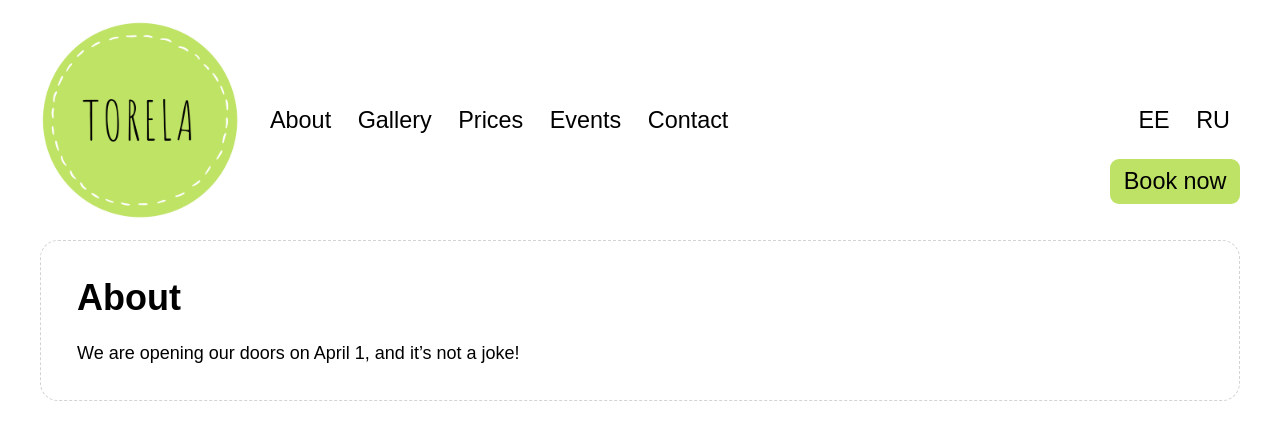
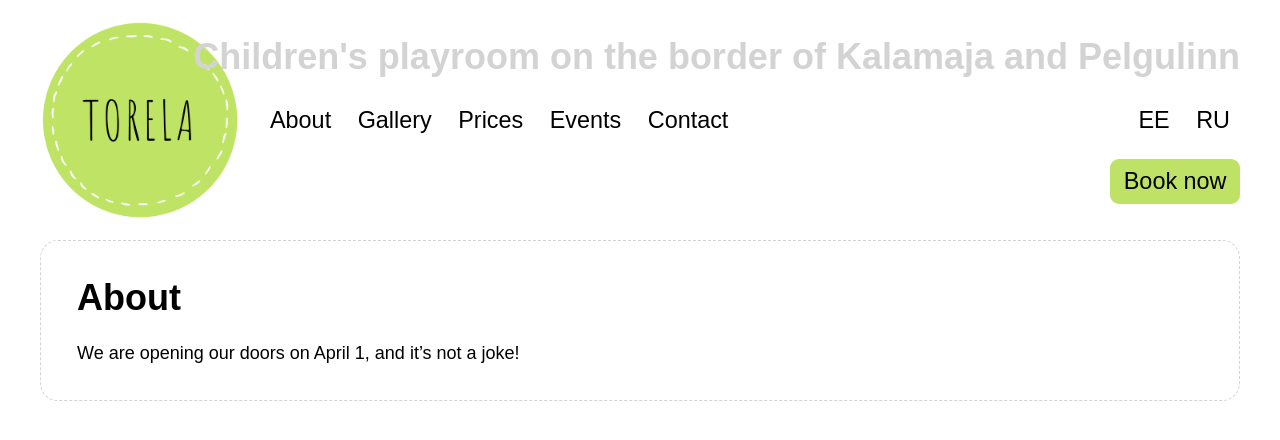
Before and after one commit to mypsik/torela, a Jekyll site: the page built from en/index.md, in a window 1280 px wide. Shown: the top 440 px of the page. Built offline with Jekyll 4.4.1, drawn with Linux system fonts in a browser that asks for light colours; a script that is not in the unit is left out.

Commit message:
add tagline

```diff
--- a/_layouts/default.html
+++ b/_layouts/default.html
@@ -16,6 +16,7 @@
     <img src="/img/logo.png" class="logo" alt="Torela logo">
 
     {%if page.lang == 'et'%}
+    <div class="tagline">Laste mängutuba <a href="/kontakt/">kalamaja ja pelgulinna vahel</a></div>
     <nav>
       <a href="/">Tutvustus</a>
       <a href="/galerii/">Galerii</a>
@@ -32,6 +33,7 @@
     {%endif%}
 
     {%if page.lang == 'en'%}
+    <div class="tagline">Children's playroom on the <a href="/en/contact/">border of Kalamaja and Pelgulinn</a></div>
     <nav>
       <a href="/en/">About</a>
       <a href="/en/gallery/">Gallery</a>
@@ -48,6 +50,7 @@
     {%endif%}
 
     {%if page.lang == 'ru'%}
+    <div class="tagline">Игровая комната на <a href="/ru/contact/">границе Каламая и Пельгулинна</a></div>
     <nav>
       <a href="/ru/">О нас</a>
       <a href="/ru/gallery/">Галерея</a>
--- a/styles/torela.css
+++ b/styles/torela.css
@@ -18,12 +18,30 @@ a:hover {
   color: #849f4b;
 }
 
+header {
+  position: relative;
+}
+
 .logo {
   padding: 20px;
   margin-left: -20px;
   width: 200px;
   height: 200px;
   float: left;
+}
+
+.tagline {
+  position: absolute;
+  top: 2rem;
+  width: 100%;
+  text-align: right;
+  color: lightgray;
+  font-weight: bold;
+  font-size: 2rem;
+}
+
+.tagline a {
+  color: inherit;
 }
 
 nav {
```
Also changed, not shown: index.md (+2 -2 lines).
